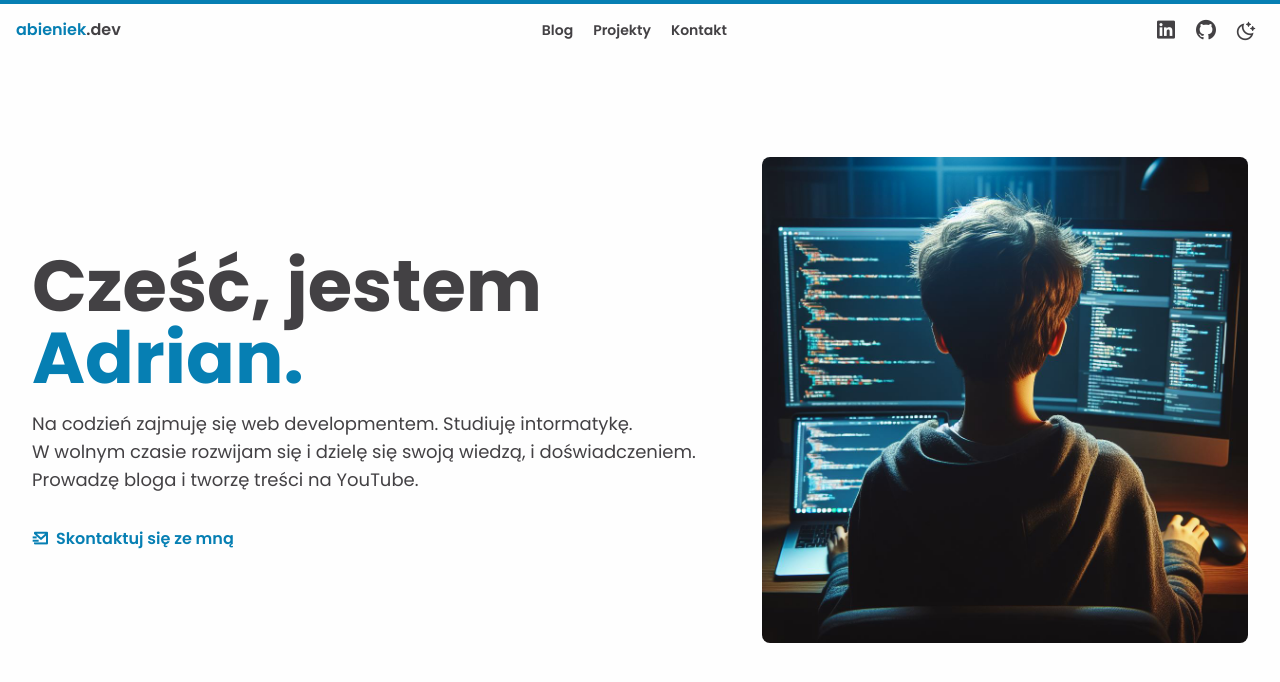
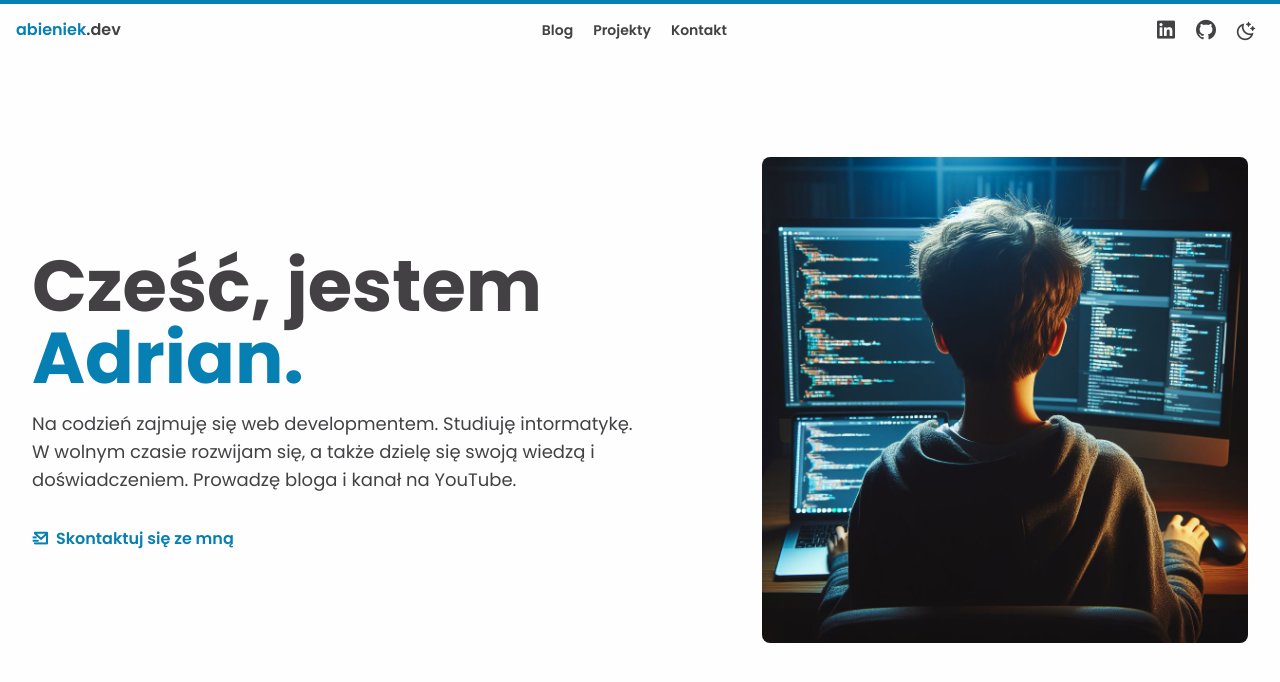
Before and after one commit to abieniek03/abieniek.dev, a Next.js app: page / in a window 1280 px wide. Shown: the top 682 px of the page. Built offline with nearby package versions, Linux system fonts and the light colour scheme.

Commit message:
Edit description

```diff
--- a/app/(main-page)/page.tsx
+++ b/app/(main-page)/page.tsx
@@ -1,6 +1,6 @@
 import { type ReactElement } from "react";
 
-import HeroSection from "@/components/main-page/sections/Hero";
+import HeroSection from "@/components/main-page/sections/SectionHero";
 
 export default function MainPage(): ReactElement {
   return (
--- a/app/layout.tsx
+++ b/app/layout.tsx
@@ -10,7 +10,7 @@ const font = Poppins({ subsets: ["latin"], weight: ["400", "600", "700"] });
 export const metadata: Metadata = {
   title: "Adrian Bieniek - web developer",
   description:
-    "Na codzień zajmuję się web developmentem. Studiuję intormatykę. W wolnym czasie rozwijam się i dzielę się swoją wiedzą, i doświadczeniem. Prowadzę bloga i tworzę treści na YouTube.",
+    "Na codzień zajmuję się web developmentem. Studiuję intormatykę. W wolnym czasie rozwijam się, a także dzielę się swoją wiedzą i doświadczeniem. Prowadzę bloga i kanał na YouTube.",
 };
 
 export default function RootLayout({
--- a/components/main-page/sections/Hero.tsx
+++ b/components/main-page/sections/SectionHero.tsx
@@ -4,7 +4,7 @@ import { type ReactElement } from "react";
 import Image from "next/image";
 import { motion } from "framer-motion";
 
-export default function HeroSection(): ReactElement {
+export default function SectionHero(): ReactElement {
   return (
     <motion.section
       initial={{ opacity: 0, y: 150 }}
@@ -23,8 +23,8 @@ export default function HeroSection(): ReactElement {
         </h1>
         <p className="mb-4 md:text-lg lg:mb-8">
           Na codzień zajmuję się web developmentem. Studiuję intormatykę.
-          W&nbsp;wolnym czasie rozwijam się i dzielę się swoją wiedzą, i
-          doświadczeniem. Prowadzę bloga i tworzę treści na YouTube.
+          W&nbsp;wolnym czasie rozwijam się, a także dzielę się swoją wiedzą i
+          doświadczeniem. Prowadzę bloga i kanał na YouTube.
         </p>
         <div className="flex flex-col gap-3 md:flex-row">
           <a
```
